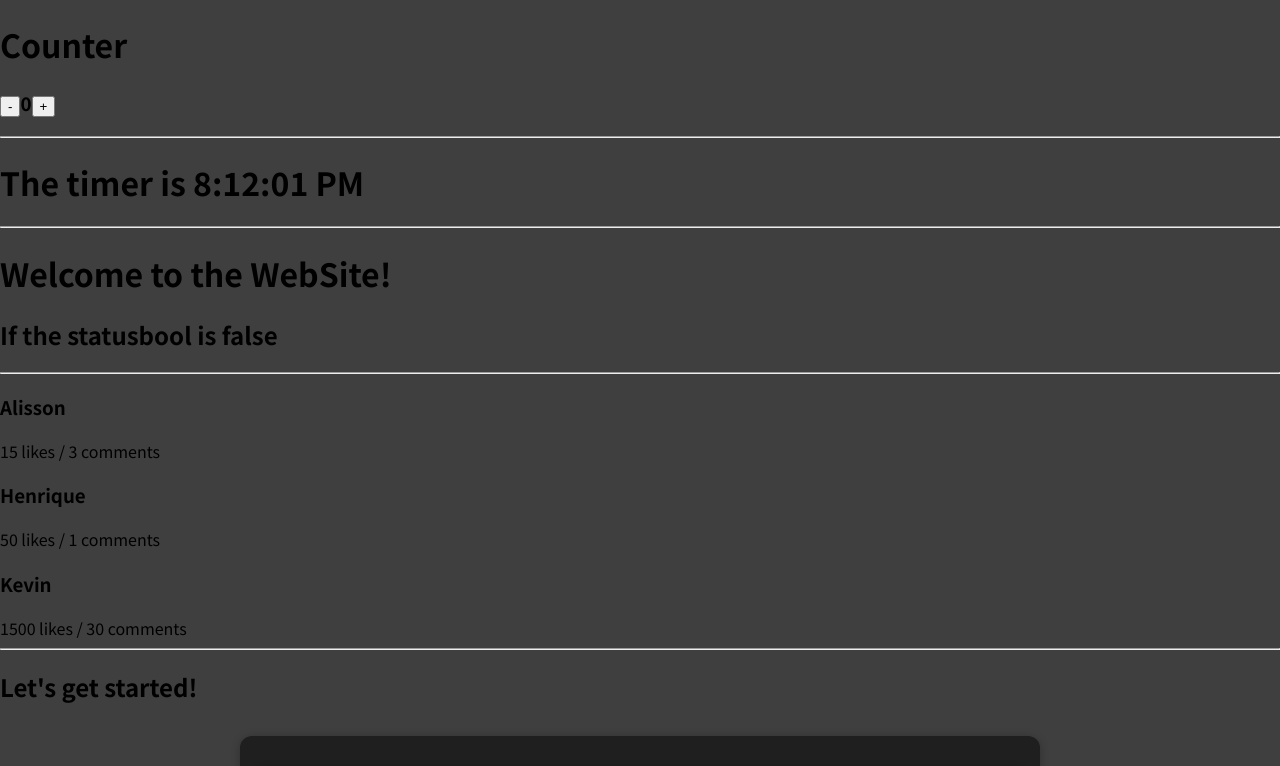
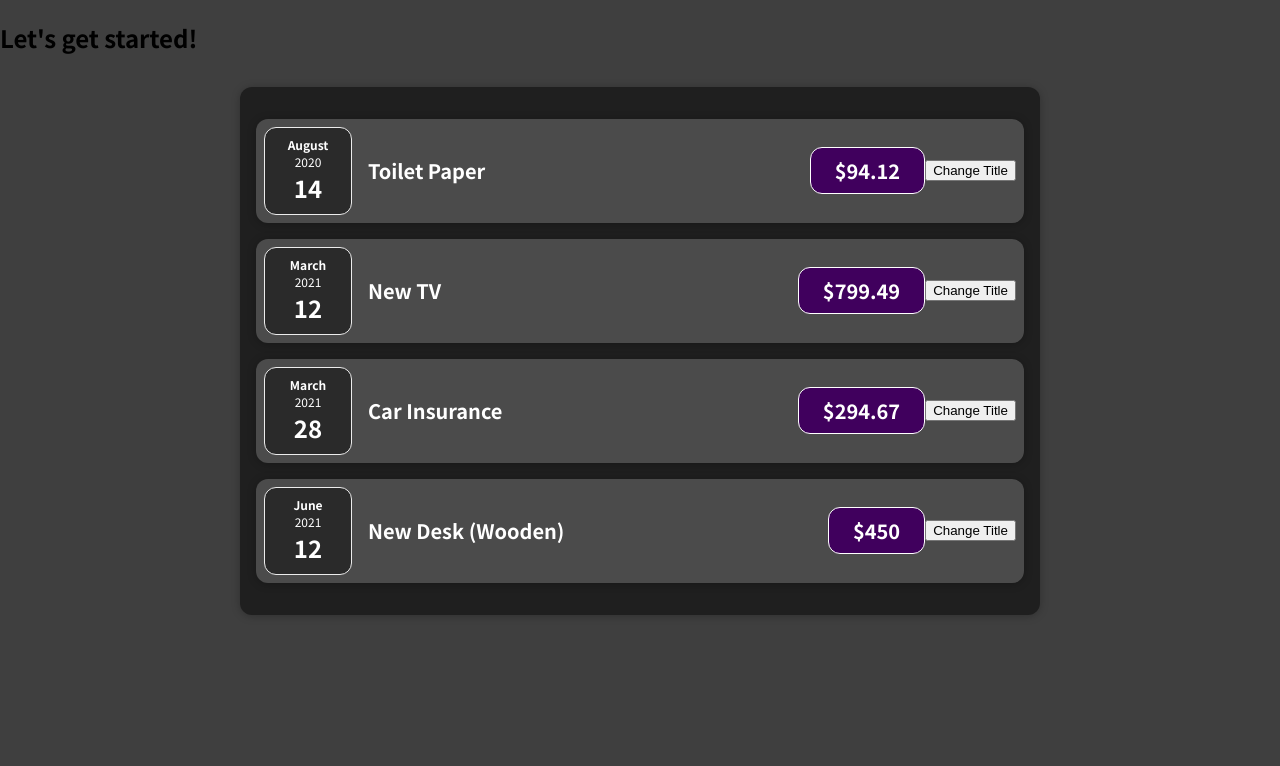
Before and after one commit to alissoneear/course-react, a React (Create React App) app: page / in a window 1280 px wide. Shown: the top 766 px of the page. Built offline with nearby package versions, Linux system fonts and the light colour scheme.

Commit message:
useStates added

```diff
--- a/src/App.js
+++ b/src/App.js
@@ -1,7 +1,7 @@
 import React from "react";
-import ExpenseView from "./components/ExpenseView";
+import {ExpenseView} from "./components/Expenses/ExpenseView";
 
-export default function ClassCourseBR() {
+export const App=() => {
     const expenses = [
         {
             id: 'e1',
@@ -31,8 +31,8 @@ export default function ClassCourseBR() {
     return (
         <div>
             <h2>Let's get started!</h2>
-            <div className="expenses">
-            <ExpenseView items={expenses}/>
+            <div >
+                <ExpenseView items={expenses} />
             </div>
         </div >
     );
--- a/src/components/ExpenseItem.js
+++ /dev/null
@@ -1,16 +0,0 @@
-import './ExpenseItem.css'
-import './ExpenseDate'
-import ExpenseDate from './ExpenseDate';
-import Card from './Card';
-
-export default function ExpenseItem(props) {
-    return (
-        <Card className="expense-item">
-            <ExpenseDate date={props.date} />
-            <div className="expense-item__description">
-                <h2>{props.title}</h2>
-                <div className='expense-item__price'>${props.amount}</div>
-            </div>
-        </Card>
-    );
-}
--- a/src/components/ExpenseDate.js
+++ b/src/components/Expenses/ExpenseDate.js
@@ -1,5 +1,6 @@
 import './ExpenseDate.css'
-export default function ExpenseDate(props){
+
+export const ExpenseDate = (props) => {
     const month = props.date.toLocaleString('en-US', { month: 'long' });
     const day = props.date.toLocaleString('en-US', { day: '2-digit' });
     const year = props.date.getFullYear();
--- /dev/null
+++ b/src/components/Expenses/ExpenseItem.js
@@ -0,0 +1,22 @@
+import React, { useState } from 'react';
+import './ExpenseItem.css'
+import { ExpenseDate } from './ExpenseDate';
+import { Card } from '../UI/Card';
+
+export const ExpenseItem = (props) => {
+    const [title, setTitle] = useState(props.title);
+    const clickHandler = () => {
+        setTitle("Updated!");
+    };
+
+    return (
+        <Card className="expense-item">
+            <ExpenseDate date={props.date} />
+            <div className="expense-item__description">
+                <h2>{title}</h2>
+                <div className='expense-item__price'>${props.amount}</div>
+            </div>
+            <button onClick={clickHandler}>Change Title</button>
+        </Card>
+    );
+}
--- a/src/components/ExpenseView.css
+++ b/src/components/Expenses/ExpenseView.css
@@ -4,6 +4,4 @@
     margin: 2rem auto;
     width: 50rem;
     max-width: 95%;
-    border-radius: 12px;
-    box-shadow: 0 1px 8px rgba(0, 0, 0, 0.25);
 }
--- a/src/components/ExpenseView.js
+++ b/src/components/Expenses/ExpenseView.js
@@ -1,10 +1,10 @@
 import "./ExpenseView.css";
-import ExpenseItem from "./ExpenseItem";
+import { ExpenseItem } from "./ExpenseItem"
+import { Card } from "../UI/Card";
 
-export default function ExpenseView(props) {
-
+export const ExpenseView = (props) => {
     return (
-        <div>
+        <Card className="expenses">
             <ExpenseItem
                 title={props.items[0].title}
                 amount={props.items[0].amount}
@@ -25,6 +25,6 @@ export default function ExpenseView(props) {
                 amount={props.items[3].amount}
                 date={props.items[3].date}
             />
-        </div>
+        </Card>
     );
 }
--- a/src/components/Card.js
+++ b/src/components/UI/Card.js
@@ -1,5 +1,6 @@
 import './Card.css'
-export default function Card(props){
+
+export const Card =(props) => {
     const classes = "card " + props.className;
     return <div className={classes}>{props.children}</div>;
 }
--- a/src/index.js
+++ b/src/index.js
@@ -1,13 +1,13 @@
 import React from 'react';
 import ReactDOM from 'react-dom/client';
 import './index.css';
-import App from './App';
+import {App} from './App';
 import ClassCourseBR from './components/ClassCourseBR';
 
 const root = ReactDOM.createRoot(document.getElementById('root'));
 root.render(
   <React.StrictMode>
-    <ClassCourseBR />
+
     <App />
   </React.StrictMode>
 );
```
Also changed, not shown: package.json (+5 -2 lines), src/components/Expenses/ExpenseDate.css (renamed from src/components/ExpenseDate.css), src/components/Expenses/ExpenseItem.css (renamed from src/components/ExpenseItem.css), src/components/UI/Card.css (renamed from src/components/Card.css), 1 other file (tests, documents, lock files or other folders).
